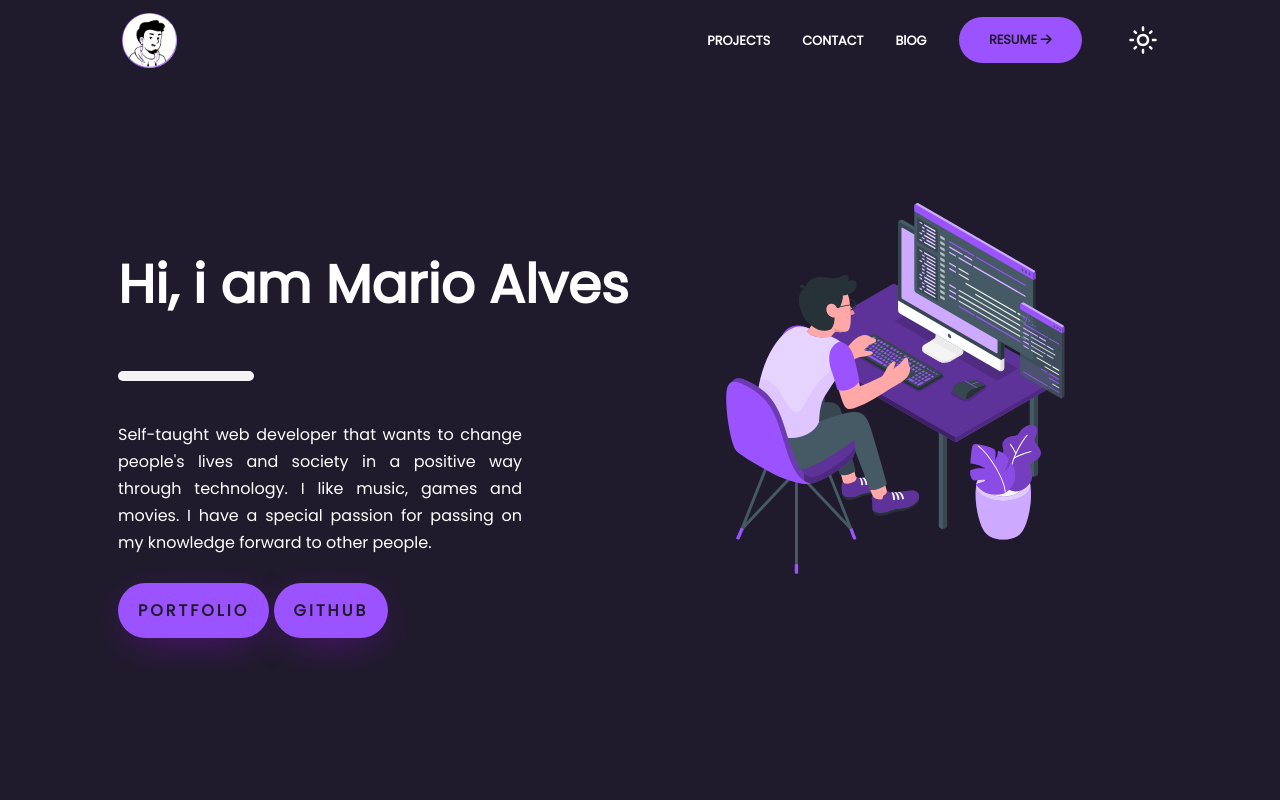
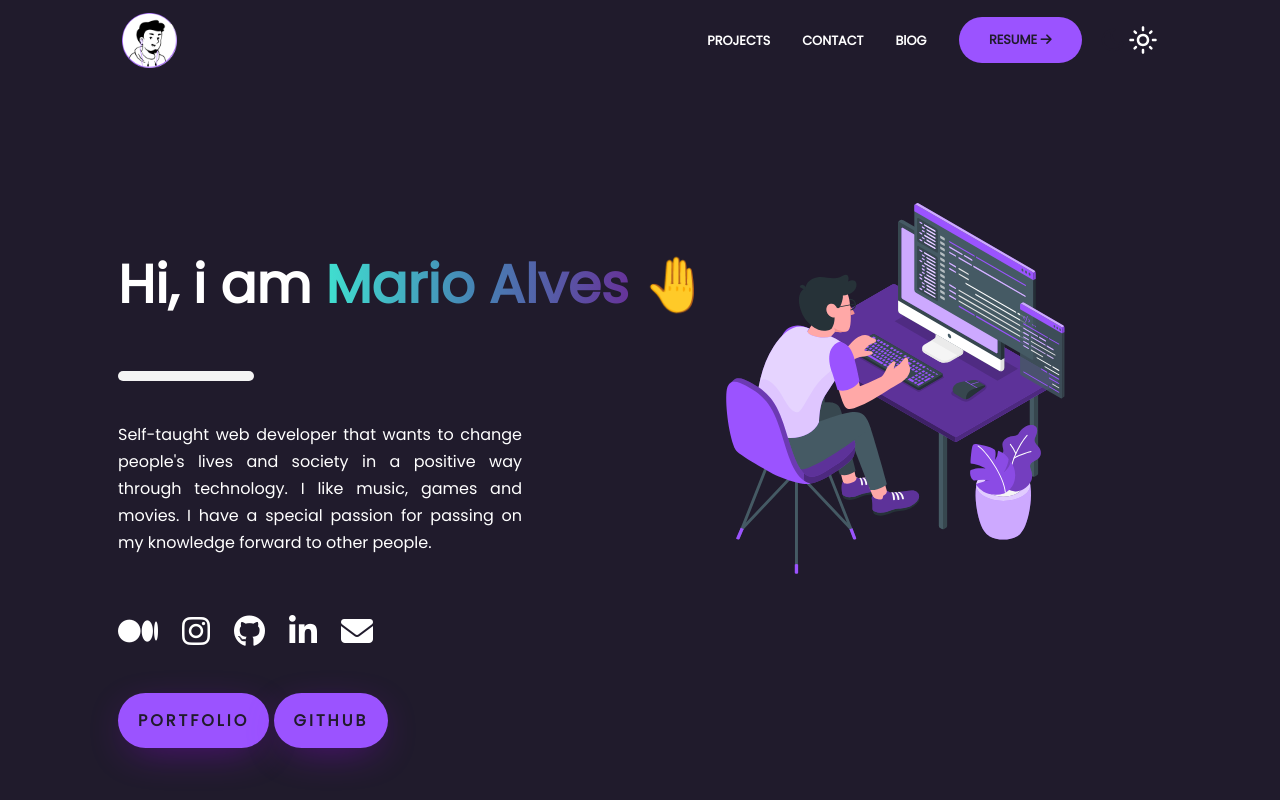
Before and after one commit to marioalvesx/marioalves.github.io, a plain HTML site: page index.html in a window 1280 px wide. Shown: the top 800 px of the page. Drawn offline with Linux system fonts and the light colour scheme.

Commit message:
Refactored & added styles and social in index

```diff
--- a/index.html
+++ b/index.html
@@ -44,12 +44,32 @@
         </div>
       </nav>
       <div class="presentation">
-        <h1>Hi, i am <span class="boldText">Mario Alves</span></h1>
+        <h1>
+          Hi, i am <span class="gradient">Mario Alves</span>
+          <span class="Home_hand">🤚</span>
+        </h1>
         <div class="divisor"></div>
         <p>Self-taught web developer that wants to change people's lives
           and society in a positive way through technology. I like music, games
           and movies. I have a special passion for passing on my knowledge forward to other people.
         </p>
+        <div class="social">
+          <a target="_blank" aria-label="medium" rel="noopener noreferrer" href="https://medium.com/@marioalvesneto">
+            <i class="fa fa-medium" aria-hidden="true"></i>
+          </a>
+          <a target="_blank" aria-label="instagram" rel="noopener noreferrer" href="https://instagram.com/marioalvesx">
+            <i class="fa fa-instagram" aria-hidden="true"></i>
+          </a>
+          <a target="_blank" aria-label="github" rel="noopener noreferrer" href="https://github.com/marioalvesx">
+            <i class="fa fa-github" aria-hidden="true"></i>
+          </a>
+          <a target="_blank" aria-label="linkedin" rel="noopener noreferrer" href="https://www.linkedin.com/in/marioalvesneto/">
+            <i class="fa fa-linkedin" aria-hidden="true"></i>
+          </a>
+          <a target="_blank" aria-label="E-mail" rel="noopener noreferrer" href="mailto:marioalvesneto@hotmail.com">
+            <i class="fa fa-envelope" aria-hidden="true"></i>
+          </a>
+        </div>
         <a href="#works" class="btn-standard">PORTFOLIO</a>
         <a href="https://github.com/marioalvesx" class="btn-standard">GITHUB</a>
       </div>
@@ -60,7 +80,7 @@
     <section id="works" class="portfolio container">
       <div class="division"></div>
       <div class="title-section">
-        <h2>Works</h2>
+        <h2 class="gradient">Works</h2>
         <p>My personal and professional projects </p>
       </div>
       <article class="project">
--- a/script.js
+++ b/script.js
@@ -22,7 +22,7 @@ const lightMode = {
   btnSecondary: "#ffffff",
   textColor: "#111111",
   cardBackground: "#111111",
-  bgSecondaryTwo: "#f4f4f4"
+  bgSecondaryTwo: "#f4f4f4",
 }
 
 const transformKey = key =>
--- a/style.css
+++ b/style.css
@@ -28,6 +28,8 @@
   --width-small: 670px;
   --width-medium: 1100px;
   --width-large: 1300px;
+
+  --transition: all 400ms;
 }
 
 html {
@@ -37,6 +39,7 @@ html {
 body {
   font-family: 'Poppins', sans-serif;
   background: var(--bg-primary);
+  transition: var(--transition);
   line-height: 1.7;
 }
 
@@ -63,6 +66,7 @@ a {
   right: 0;
   z-index: 20;
   background: var(--bg-primary);
+  transition: var(--transition);
 }
 
 .navbar .container {
@@ -78,6 +82,7 @@ a {
   display: flex;
   align-items: center;
   background: var(--bg-primary);
+  transition: var(--transition);
 }
 
 ul {
@@ -111,6 +116,16 @@ ul {
   background-color: var(--bg-secondary-two);
 }
 
+.social {
+  display: flex;
+  gap: 1.5rem;
+  -webkit-box-pack: center;
+  justify-content: flex-start;
+  margin-top: 3rem;
+  margin-bottom: 3rem;
+  font-size: 2rem;
+}
+
 .welcome {
   width: 100%;
   height: 100%;
@@ -118,6 +133,14 @@ ul {
   justify-content: center;
   align-items: flex-start;
   flex-direction: column;
+}
+
+.Home_hand {
+  animation-name: wave;
+  animation-duration: 2.5s;
+  animation-iteration-count: infinite;
+  transform-origin: 70% 70%;
+  display: inline-block;
 }
 
 .divisor {
--- a/utilities.css
+++ b/utilities.css
@@ -8,6 +8,25 @@ h1::selection,
 h2::selection {
   color: #111;
   background: var(--primary-color);
+}
+
+@keyframes wave {
+  0% { transform: rotate( 0.0deg) }
+  10% { transform: rotate(14.0deg) }
+  20% { transform: rotate(-8.0deg) }
+  30% { transform: rotate(14.0deg) }
+  40% { transform: rotate(-4.0deg) }
+  50% { transform: rotate(10.0deg) }
+  60% { transform: rotate( 0.0deg) }
+  100% { transform: rotate( 0.0deg) }
+}
+
+.gradient {
+  background-image: linear-gradient(to left, rebeccapurple, steelblue, turquoise);
+  background-clip: text;
+  -webkit-background-clip: text;
+  -webkit-text-fill-color: transparent;
+  color: black;
 }
 
 /* Dark mode toggle */
```
